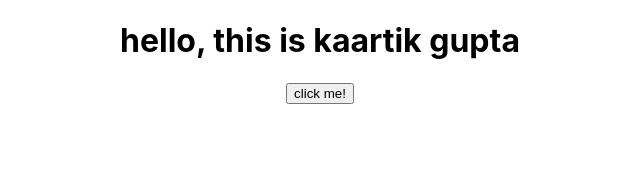
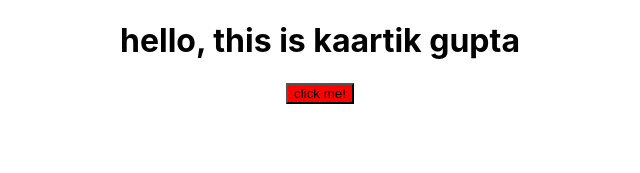
Before and after one commit to Kaartikgupta/burger-menu-react, a React (Create React App) app: page / in a window 1280 px wide. Shown: the top 173 px of the page, without its empty margins (320-960 px from the left). Built offline with nearby package versions, Linux system fonts and the light colour scheme.

Commit message:
update 6

```diff
--- a/src/App.js
+++ b/src/App.js
@@ -1,5 +1,6 @@
 import React,{Component} from 'react';
 import './App.css';
+import person from './Person/Person';
 import Person from './Person/Person';
 class App extends Component {
   state={
@@ -25,10 +26,18 @@ class App extends Component {
   }
 
 render(){
+  const style={
+    backgroundColor:'white',
+    cursor:'pointer'
+  };
+ if(!this.state.showPersons){
+  style.backgroundColor='red'
+ }
+
   return (
     <div className="App">
      <h1> hello, this is kaartik gupta</h1>
-     <button onClick={this.toggleHandler}>click me!</button>
+     <button style={style} onClick={this.toggleHandler}>click me!</button>
         { this.state.showPersons?
           <div>
           <Person name={this.state.persons[0].name}/>
```
